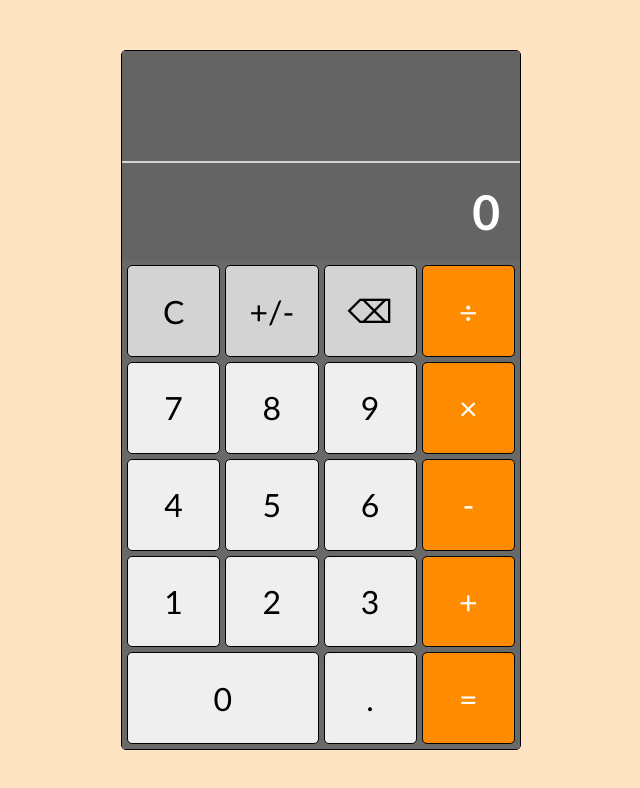
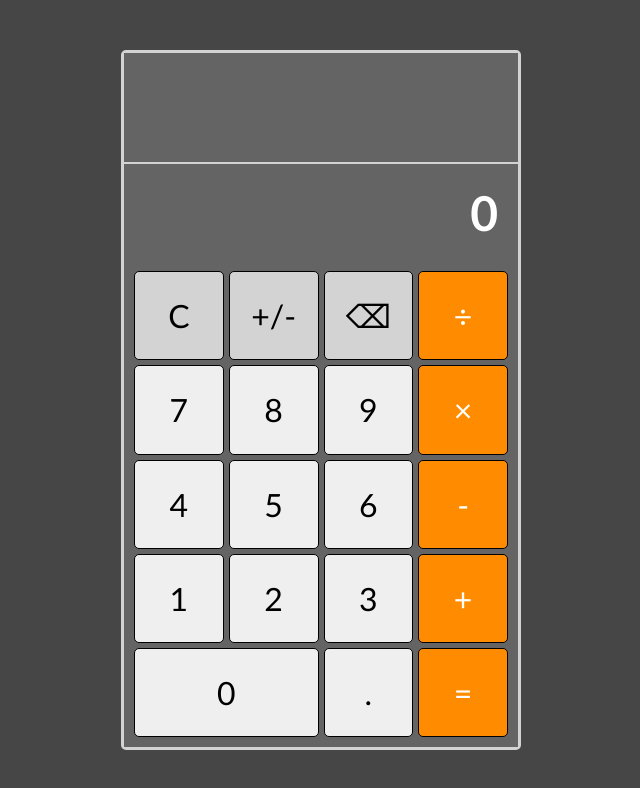
Before and after one commit to xswitch/odin_calculator, a plain HTML site: page index.html in a window 1280 px wide. Shown: the whole page, without its empty margins (319-959 px from the left). Drawn offline with Linux system fonts and the light colour scheme.

Commit message:
Removed text from README Changed some css

```diff
--- a/style.css
+++ b/style.css
@@ -9,7 +9,7 @@ body {
     display: flex;
     align-items: center;
     justify-content: center;
-    background-color: bisque;
+    background-color: rgb(70, 70, 70);
 }
 
 .calculatorBody {
@@ -19,7 +19,7 @@ body {
     display: grid;
     grid-template-rows: 30% 70%;
     border-radius: 5px;
-    border: 1px solid black;
+    border: 3px solid lightgray;
 }
 
 .display {
@@ -46,12 +46,12 @@ body {
 }
 
 .buttonContainer {
-    background-color: dimgray;
+    background-color: rgb(100, 100, 100);
     display: grid;
     grid-template-columns: repeat(4, 1fr);
     grid-template-rows: repeat(5, 1fr);
     gap: 5px;
-    padding: 5px;
+    padding: 10px;
 }
 
 button {
```
Also changed, not shown: 1 other file.
